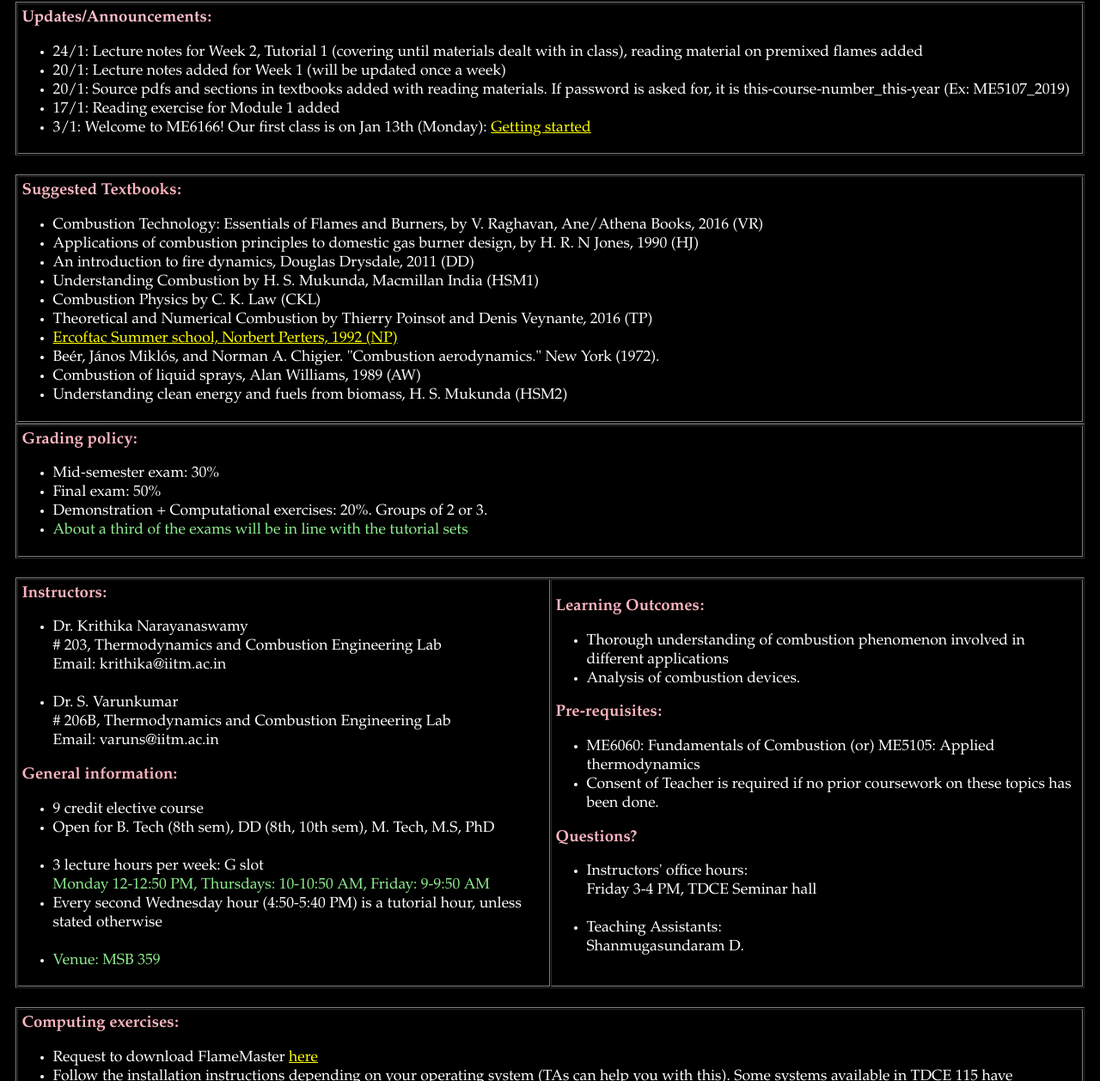
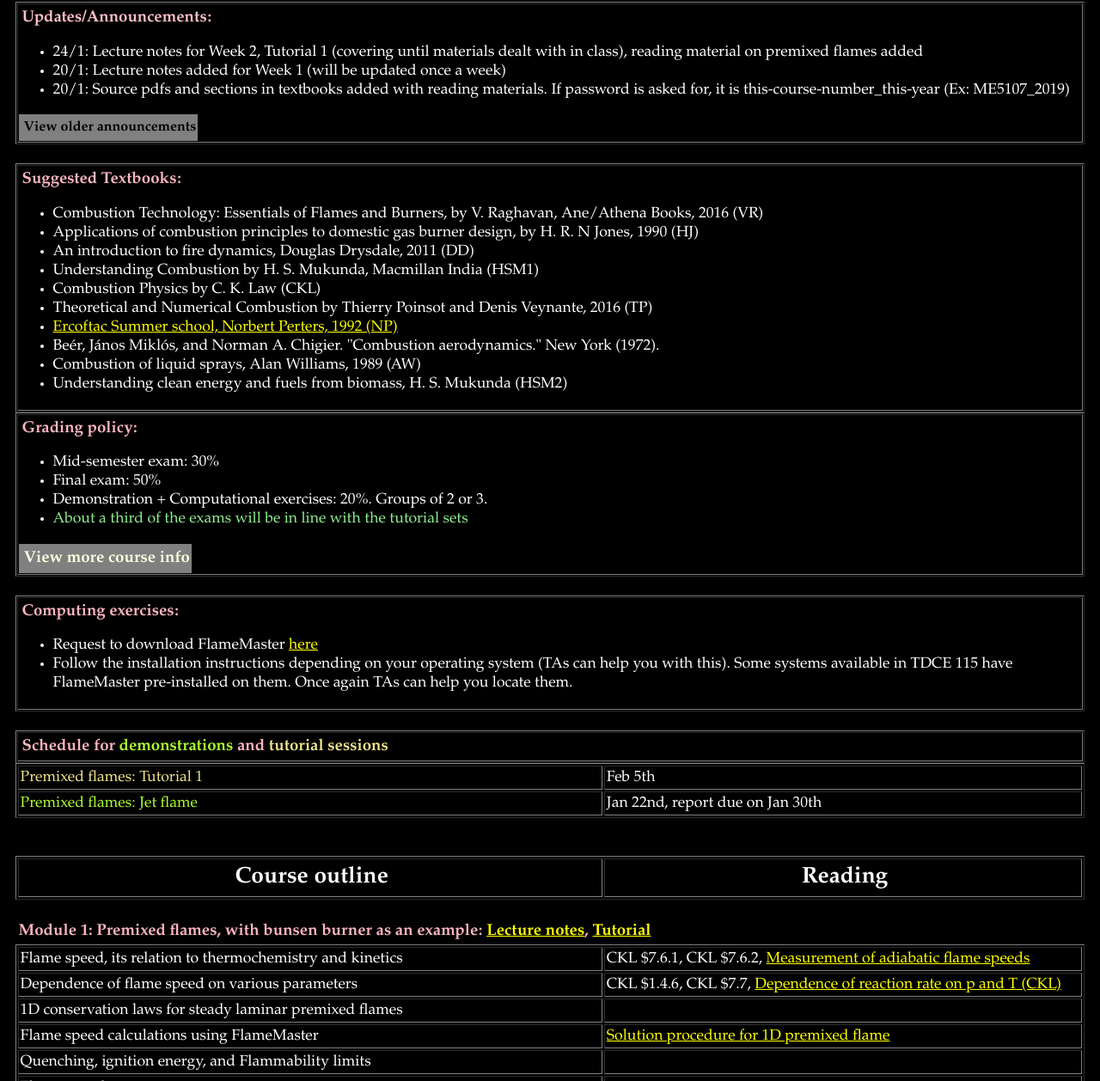
Before and after one commit to krithikasivaram/krithikasivaram.github.io, a Jekyll site: the page teaching/ME6166_Jan_May_2020.html, which Jekyll copies as it is, in a window 1280 px wide and 1400 px high, scrolled down 921 px. Shown: the part 142-1400 px from the top of the window at 86% size. Built offline with Jekyll 4.4.1, drawn with Linux system fonts in a browser that asks for light colours; some of the changed text lies outside the part shown.

Commit message:
bundle up old info

```diff
--- a/teaching/ME6166_Jan_May_2020.html
+++ b/teaching/ME6166_Jan_May_2020.html
@@ -111,12 +111,12 @@ Updates/Announcements:</font></h3>
 	<li> 24/1: Lecture notes for Week 2, Tutorial 1 (covering until materials dealt with in class), reading material on premixed flames added
 	<li> 20/1: Lecture notes added for Week 1 (will be updated once a week)
 	<li> 20/1: Source pdfs and sections in textbooks added with reading materials. If password is asked for, it is this-course-number_this-year (Ex: ME5107_2019)
-	<li> 17/1: Reading exercise for Module 1 added </h3><br> </li>
-	<li> 3/1: Welcome to ME6166! Our first class is on Jan 13th (Monday): <a href="https://owncloud.iitm.ac.in/index.php/s/oWR8SuyNSaWzamv" target="_blank">Getting started</a> </h3><br> </li>
 	</ul>
-<!--	<button class="collapsible"><h4>View older announcements</h4></button>
+	<button class="collapsible"><h4>View older announcements</h4></button>
 	<div class="content">
--->
+	<ul>	<li> 17/1: Reading exercise for Module 1 added </h3><br> </li>
+		<li> 3/1: Welcome to ME6166! Our first class is on Jan 13th (Monday): <a href="https://owncloud.iitm.ac.in/index.php/s/oWR8SuyNSaWzamv" target="_blank">Getting started</a> </h3><br> </li>
+	</ul>
 </div>
 </td></tr>
 </table><br>
@@ -157,11 +157,9 @@ Updates/Announcements:</font></h3>
 		 <!-- <li> Lecture notes: 5% <a href="https://owncloud.iitm.ac.in/index.php/s/bTuzOTYzPEcjqf6" target="_blank">March/April Schedule</a>, <a href="https://owncloud.iitm.ac.in/public.php?service=files&t=8YtY5rA5G4JVuxz" target="_blank">LaTeX Template</a></li> -->
 		 <li> <font color="lightgreen">About a third of the exams will be in line with the tutorial sets</font>
 	</ul>
-</tr>
-</table><br>
 
-<!-- <button class="collapsible"><h5>View more course info</h5></button>
-<div class="content"> -->
+<button class="collapsible"><h5>View more course info</h5></button>
+<div class="content">
 <table border="1" cellspacing="1" cellpadding="1"  width="100%">
 <tr><td width="50%">
 <h3> Instructors: </h3>
@@ -211,9 +209,9 @@ Email: varuns@iitm.ac.in </li>
 </td>
 </tr>
 </table>
-
-
 </div><br>
+</tr>
+</table><br>
 
 
 
@@ -244,11 +242,8 @@ Path-to-FlameMaster/Run/FlameMan/Diff/Steady/CH4/ </li>	-->
 <table border="1" cellspacing="2" cellpadding="2" width="100%">
 	<col width = "55%">
 	<col width = "45%">
-		<tr> <th> <h3> Topic </h3>
-			 <th> <h3> Schedule </h3>
-		</tr>
 	<tr> <td> <font color="khaki">Premixed flames: Tutorial 1 </td> <td> Feb 5th </td></tr>
-	<tr> <td> <font color="greenyellow">Premixed flames: Jet flame </td> <td> Jan 22nd, due on Jan 30th </td></tr>
+	<tr> <td> <font color="greenyellow">Premixed flames: Jet flame </td> <td> Jan 22nd, report due on Jan 30th </td></tr>
 <!--
 	<tr> <td> <font color="greenyellow">Premixed flames: Jet flame <a href="https://owncloud.iitm.ac.in/public.php?service=files&t=2ZU0AJXXICyb2g7" target="_blank">Questionnaire</a>, <a href="https://owncloud.iitm.ac.in/public.php?service=files&t=BaqqHxcjNhr8wvb" target="_blank">Images</a>. Due by February 21st </font></td>
 	<td> February 7th</td></tr>
```
